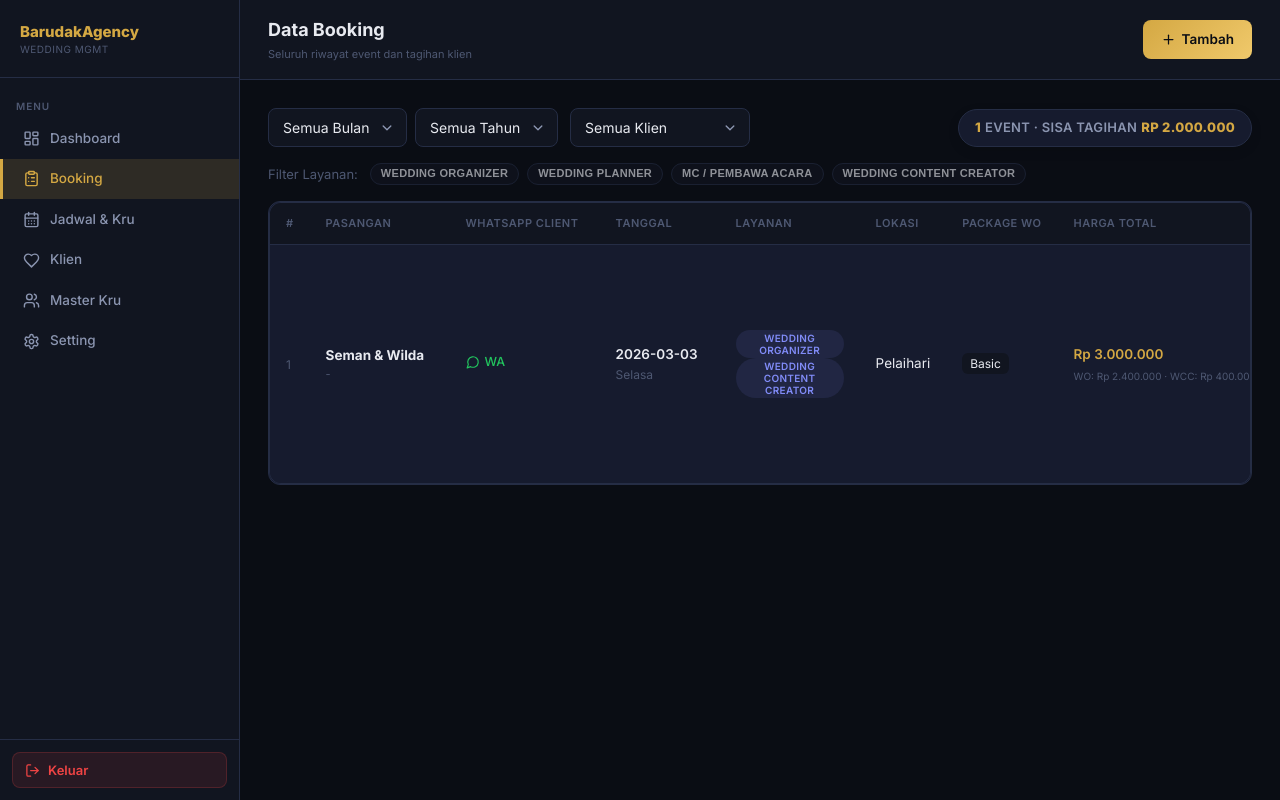
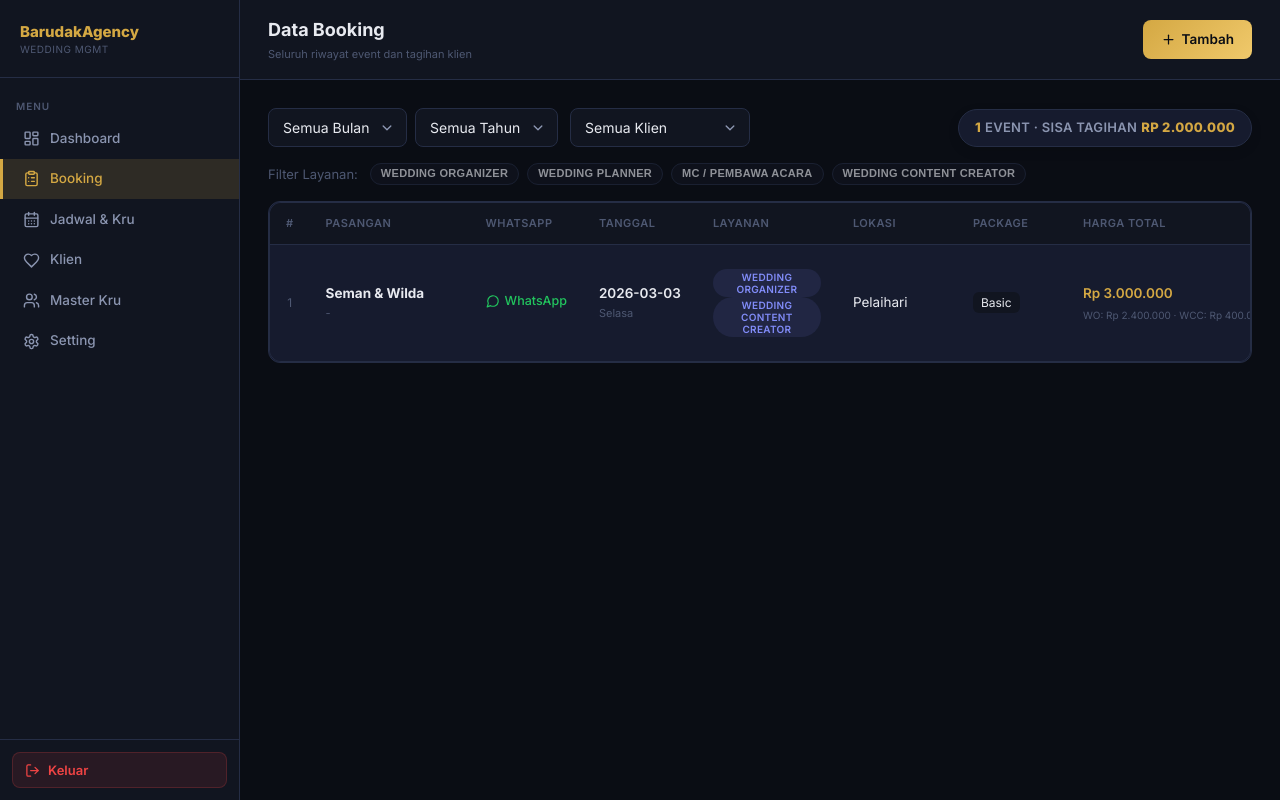
Before and after one commit to muhammad-seman/barudak-agency, a Next.js app: page /bookings in a window 1280 px wide. Built offline with nearby package versions, Linux system fonts and the light colour scheme.

Commit message:
fix: resolve bookings table layout and alignment issues

```diff
--- a/app/bookings/page.js
+++ b/app/bookings/page.js
@@ -171,18 +171,18 @@ export default function BookingsPage() {
                   <table>
                     <thead>
                       <tr>
-                        <th className="hidden-mobile" style={{ width: 40 }}>#</th>
-                        <th style={{ minWidth: 140 }}>Pasangan</th>
-                        <th className="hidden-mobile" style={{ minWidth: 150 }}>WhatsApp Client</th>
-                        <th style={{ minWidth: 120 }}>Tanggal</th>
-                        <th className="hidden-mobile" style={{ minWidth: 140 }}>Layanan</th>
-                        <th className="hidden-mobile">Lokasi</th>
-                        <th className="hidden-mobile">Package WO</th>
-                        <th className="hidden-mobile" style={{ minWidth: 130 }}>Harga Total</th>
-                        <th className="hidden-mobile" style={{ minWidth: 80 }}>Kru</th>
-                        <th className="hidden-mobile" style={{ minWidth: 130 }}>Status</th>
-                        <th className="hidden-mobile" style={{ width: 130 }}>Aksi</th>
-                        <th className="hidden-desktop" style={{ width: 40 }}></th>
+                        <th className="hidden-mobile" style={{ width: '40px' }}>#</th>
+                        <th style={{ minWidth: '160px' }}>Pasangan</th>
+                        <th className="hidden-mobile" style={{ width: '100px' }}>WhatsApp</th>
+                        <th style={{ minWidth: '110px' }}>Tanggal</th>
+                        <th className="hidden-mobile" style={{ minWidth: '140px' }}>Layanan</th>
+                        <th className="hidden-mobile" style={{ minWidth: '120px' }}>Lokasi</th>
+                        <th className="hidden-mobile" style={{ minWidth: '110px' }}>Package</th>
+                        <th className="hidden-mobile" style={{ minWidth: '130px' }}>Harga Total</th>
+                        <th className="hidden-mobile" style={{ minWidth: '140px' }}>Kru</th>
+                        <th className="hidden-mobile" style={{ minWidth: '130px' }}>Status</th>
+                        <th className="hidden-mobile" style={{ width: '100px' }}>Aksi</th>
+                        <th className="hidden-desktop" style={{ width: '40px' }}></th>
                       </tr>
                     </thead>
                     <tbody>
@@ -191,7 +191,7 @@ export default function BookingsPage() {
                         return (
                           <React.Fragment key={b.id}>
                             <tr onClick={() => toggleExpand(b.id)} style={{ cursor: 'pointer' }}>
-                              <td className="text-muted hidden-mobile">{i + 1}</td>
+                              <td className="hidden-mobile text-muted" style={{ textAlign: 'center' }}>{i + 1}</td>
                               <td>
                                 <div style={{ fontWeight: 700 }}>{b.client?.namaPasangan || '—'}</div>
                                 <div className="text-muted" style={{ fontSize: 11 }}>{b.catatan}</div>
@@ -199,13 +199,13 @@ export default function BookingsPage() {
                               <td className="hidden-mobile">
                                 {b.client?.noWA ? (
                                   <a className="wa-link" href={`https://wa.me/${b.client.noWA}`} target="_blank" rel="noreferrer" onClick={(e) => e.stopPropagation()}>
-                                    <LuMessageCircle size={14} /> WA
+                                    <LuMessageCircle size={14} /> WhatsApp
                                   </a>
                                 ) : '—'}
                               </td>
                               <td style={{ whiteSpace: 'nowrap' }}>
                                 <div style={{ fontWeight: 600 }}>{b.tanggal}</div>
-                                <div className="text-muted">{b.hari}</div>
+                                <div className="text-muted" style={{ fontSize: 11 }}>{b.hari}</div>
                               </td>
                               <td className="hidden-mobile">
                                 <div className="flex gap-1" style={{ flexWrap: 'wrap' }}>
@@ -231,33 +231,34 @@ export default function BookingsPage() {
                                 )}
                               </td>
                               <td className="hidden-mobile">
-                                <div className="crew-chips">
-                                  {b.crew?.length > 0
-                                    ? b.crew.map((c, idx) => (
-                                        <span key={`${c.id}-${idx}`} className="crew-chip" title={c.jobRole}>
-                                          {c.name}{c.jobRole ? ` · ${c.jobRole}` : ''}
-                                        </span>
-                                      ))
-                                    : <span className="text-muted">—</span>}
+                                <div style={{ display: 'flex', flexDirection: 'column', gap: 3 }}>
+                                  {b.crew?.slice(0, 3).map((c, idx) => (
+                                    <div key={idx} style={{ fontSize: 11, background: 'rgba(255,255,255,0.03)', padding: '2px 6px', borderRadius: 4, whiteSpace: 'nowrap' }}>
+                                      {c.name} <span style={{ opacity: 0.5, fontSize: 9 }}>({c.jobRole})</span>
+                                    </div>
+                                  ))}
+                                  {b.crew?.length > 3 && <div style={{ fontSize: 10, color: 'var(--text-muted)', paddingLeft: 6 }}>+{b.crew.length - 3} lainnya</div>}
+                                  {(!b.crew || b.crew.length === 0) && <span className="text-muted">—</span>}
                                 </div>
                               </td>
                               <td className="hidden-mobile">
                                 <PaymentBadge status={b.payment?.status} nominalDibayar={b.payment?.nominalDibayar} />
                               </td>
                               <td className="hidden-mobile">
-                                <div className="flex gap-2" style={{ whiteSpace: 'nowrap' }}>
+                                <div className="flex gap-1">
                                   <button
                                     className="btn btn-secondary btn-sm"
-                                    title="Download Info PDF"
+                                    style={{ padding: '4px 8px' }}
+                                    title="Print PDF"
                                     onClick={(e) => { e.stopPropagation(); window.open(`/bookings/print/${b.id}`, '_blank'); }}
                                   >
-                                    <LuFileText size={14} />
+                                    <LuPrinter size={14} />
                                   </button>
-                                  <Link href={`/bookings/${b.id}`} className="btn btn-secondary btn-sm" onClick={(e) => e.stopPropagation()}><LuPencil size={12} /></Link>
-                                  <button className="btn btn-danger btn-sm" onClick={(e) => { e.stopPropagation(); setDeleteId(b.id); }}><LuTrash2 size={12} /></button>
+                                  <Link href={`/bookings/${b.id}`} className="btn btn-secondary btn-sm" style={{ padding: '4px 8px' }} onClick={(e) => e.stopPropagation()}><LuPencil size={12} /></Link>
+                                  <button className="btn btn-danger btn-sm" style={{ padding: '4px 8px' }} onClick={(e) => { e.stopPropagation(); setDeleteId(b.id); }}><LuTrash2 size={12} /></button>
                                 </div>
                               </td>
-                              <td className="mobile-chevron-td hidden-desktop">
+                              <td className="hidden-desktop" style={{ textAlign: 'center' }}>
                                 <div className="mobile-chevron">
                                   {expandedId === b.id ? <LuChevronUp size={16} /> : <LuChevronDown size={16} />}
                                 </div>
```
